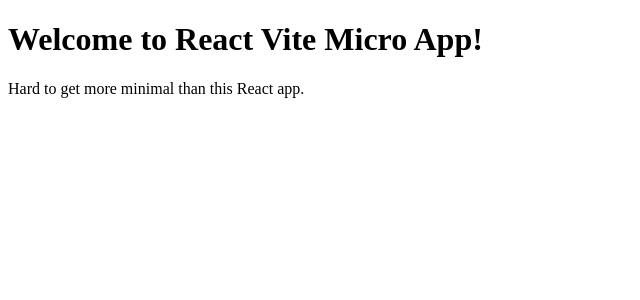
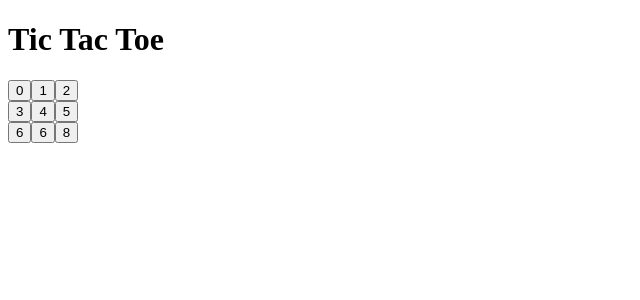
Before and after one commit to tsriharsha07/Tictactoe, a React (Vite) app: page / in a window 1280 px wide. Shown: the top 300 px of the page, without its empty margins (0-640 px from the left). Built offline with nearby package versions, Linux system fonts and the light colour scheme.

Commit message:
Added square and board

```diff
--- a/src/App.jsx
+++ b/src/App.jsx
@@ -1,8 +1,14 @@
 import React from "react";
+import Board from "./components/Board";
 
-export default () => (
-  <>
-    <h1>Welcome to React Vite Micro App!</h1>
-    <p>Hard to get more minimal than this React app.</p>
-  </>
-);
+const App = () => {
+  return (
+    <div>
+      <h1>Tic Tac Toe</h1>
+      <Board />
+
+    </div>
+  );
+};
+
+export default App;
--- /dev/null
+++ b/src/components/Board.jsx
@@ -0,0 +1,26 @@
+import React from "react";
+import Square from "./Square";
+
+const Board = () => {
+  return (
+    <div>
+      <div>
+        <Square value={0} />
+        <Square value={1}/>
+        <Square value={2}/>
+      </div>
+      <div>
+        <Square value={3} />
+        <Square value={4}/>
+        <Square value={5}/>
+      </div>
+      <div>
+        <Square value={6}/>
+        <Square value={6}/>
+        <Square value={8}/>
+      </div>
+    </div>
+  )
+}
+
+export default Board
--- /dev/null
+++ b/src/components/Square.jsx
@@ -0,0 +1,10 @@
+import React from 'react'
+
+const Square = ({value})  => {
+
+  return (
+   <button type="button">{value}</button>
+  )
+}
+
+export default Square
```
